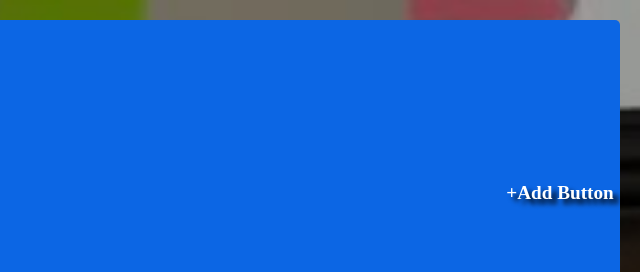
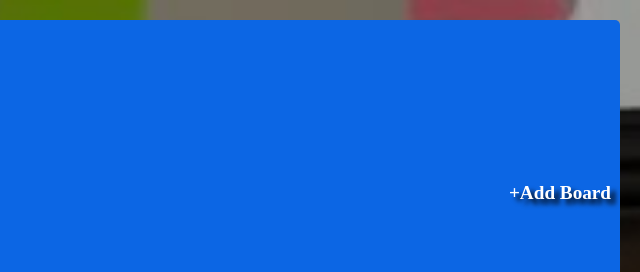
Before and after one commit to AaqibBashirMir/MCT04_Major_project_js, a browser extension: page Virendra/dashboard.html in a window 1280 px wide. Shown: the top 272 px of the page, 640-1280 px from the left. Drawn offline with nearby package versions, Linux system fonts and the light colour scheme.

Commit message:
adding changes

```diff
--- a/Virendra/dashboard.html
+++ b/Virendra/dashboard.html
@@ -14,7 +14,7 @@
 <body>
     <header>
         <img src="https://trello.com/assets/c8b7bafdbc02d4015366.svg" alt="trello">
-        <a href="./newBoard.html" class="add_board_btn">+Add Button</a>
+        <a href="./newBoard.html" class="add_board_btn">+Add Board</a>
     </header>
     <main>
         <div class="main">
```
